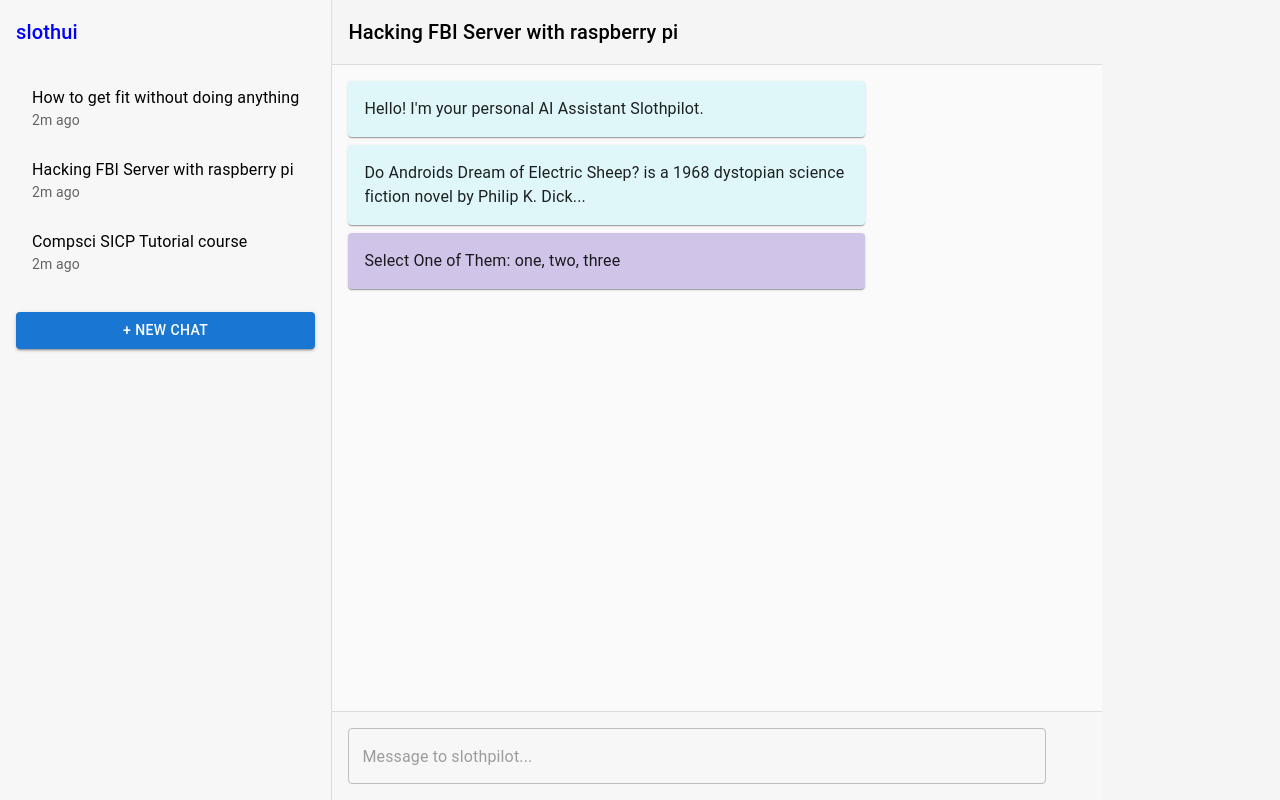
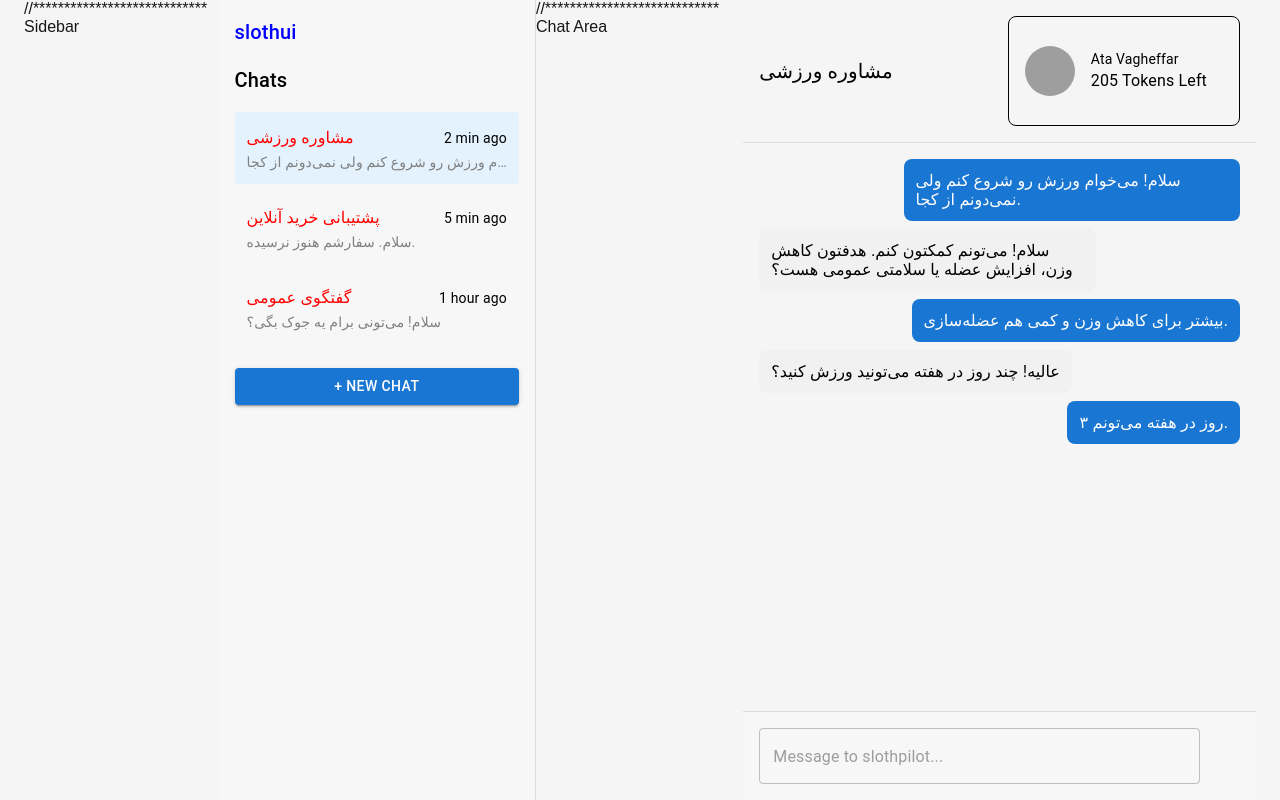
Before and after one commit to Atavagheffar/chatbot-ui, a Next.js app: page /chat in a window 1280 px wide. Built offline with nearby package versions, Linux system fonts and the light colour scheme; grey boxes are pictures that could not be loaded; some icons are missing.

Commit message:
dynamic chats with arrays + styles

```diff
--- a/src/app/chat/page.jsx
+++ b/src/app/chat/page.jsx
@@ -13,41 +13,145 @@ import {
   Paper,
   Avatar,
   Button,
+  Container,
 } from "@mui/material";
 import SendIcon from "@mui/icons-material/Send";
 
+// const sampleConversations = [
+//   {
+//     id: 1,
+//     title: "مشاوره ورزشی",
+//     messages: [
+//       {
+//         sender: "user",
+//         text: "سلام! می‌خوام ورزش رو شروع کنم ولی نمی‌دونم از کجا.",
+//       },
+//       {
+//         sender: "ai",
+//         text: "سلام! می‌تونم کمکتون کنم. هدفتون کاهش وزن، افزایش عضله یا سلامتی عمومی هست؟",
+//       },
+//       { sender: "user", text: "بیشتر برای کاهش وزن و کمی هم عضله‌سازی." },
+//       { sender: "ai", text: "عالیه! چند روز در هفته می‌تونید ورزش کنید؟" },
+//       { sender: "user", text: "۳ روز در هفته می‌تونم." },
+//     ],
+//   },
+//   {
+//     id: 2,
+//     title: "پشتیبانی خرید آنلاین",
+//     messages: [
+//       { sender: "user", text: "سلام. سفارشم هنوز نرسیده." },
+//       { sender: "ai", text: "سلام! شماره سفارش رو لطفاً ارسال می‌کنید؟" },
+//       { sender: "user", text: "#12345" },
+//       {
+//         sender: "ai",
+//         text: "ممنون! سفارش شما در حال ارسال است و فردا تحویل داده می‌شود.",
+//       },
+//       { sender: "user", text: "خیلی ممنون از راهنمایی." },
+//     ],
+//   },
+//   {
+//     id: 3,
+//     title: "گفتگوی عمومی",
+//     messages: [
+//       { sender: "user", text: "سلام! می‌تونی برام یه جوک بگی؟" },
+//       {
+//         sender: "ai",
+//         text: "البته! چرا کامپیوتر به دکتر رفت؟ چون ویروس گرفته بود 😄",
+//       },
+//       { sender: "user", text: "😂 خوب بود! یکی دیگه بگو." },
+//       {
+//         sender: "ai",
+//         text: "حتماً! چرا برنامه‌نویس‌ها همیشه قهوه می‌خورند؟ چون بدون کافئین نمی‌تونن دیباگ کنن!",
+//       },
+//       { sender: "user", text: "حرف حسابه 😄" },
+//     ],
+//   },
+// ];
+
 export default function ChatPage() {
-  const [messages, setMessages] = useState([
+  const sampleConversations = [
     {
-      sender: "bot",
-      text: "Hello! I'm your personal AI Assistant Slothpilot.",
+      id: 1,
+      title: "مشاوره ورزشی",
+      updatetime: "2 min ago",
+      messages: [
+        {
+          sender: "user",
+          text: "سلام! می‌خوام ورزش رو شروع کنم ولی نمی‌دونم از کجا.",
+        },
+        {
+          sender: "ai",
+          text: "سلام! می‌تونم کمکتون کنم. هدفتون کاهش وزن، افزایش عضله یا سلامتی عمومی هست؟",
+        },
+        { sender: "user", text: "بیشتر برای کاهش وزن و کمی هم عضله‌سازی." },
+        { sender: "ai", text: "عالیه! چند روز در هفته می‌تونید ورزش کنید؟" },
+        { sender: "user", text: "۳ روز در هفته می‌تونم." },
+      ],
     },
     {
-      sender: "bot",
-      text: "Do Androids Dream of Electric Sheep? is a 1968 dystopian science fiction novel by Philip K. Dick...",
+      id: 2,
+      title: "پشتیبانی خرید آنلاین",
+      updatetime: "5 min ago",
+      messages: [
+        { sender: "user", text: "سلام. سفارشم هنوز نرسیده." },
+        { sender: "ai", text: "سلام! شماره سفارش رو لطفاً ارسال می‌کنید؟" },
+        { sender: "user", text: "#12345" },
+        {
+          sender: "ai",
+          text: "ممنون! سفارش شما در حال ارسال است و فردا تحویل داده می‌شود.",
+        },
+        { sender: "user", text: "خیلی ممنون از راهنمایی." },
+      ],
     },
-    { sender: "user", text: "Select One of Them: one, two, three" },
-  ]);
+    {
+      id: 3,
+      title: "گفتگوی عمومی",
+      updatetime: "1 hour ago",
+      messages: [
+        { sender: "user", text: "سلام! می‌تونی برام یه جوک بگی؟" },
+        {
+          sender: "ai",
+          text: "البته! چرا کامپیوتر به دکتر رفت؟ چون ویروس گرفته بود 😄",
+        },
+        { sender: "user", text: "😂 خوب بود! یکی دیگه بگو." },
+        {
+          sender: "ai",
+          text: "حتماً! چرا برنامه‌نویس‌ها همیشه قهوه می‌خورند؟ چون بدون کافئین نمی‌تونن دیباگ کنن!",
+        },
+        { sender: "user", text: "حرف حسابه 😄" },
+      ],
+    },
+  ];
+  //   const [currentChat, setCurrentChat] = useState(sampleConversations[0]);
+
+  const [conversations, setConversations] = useState(sampleConversations);
+  const [currentChat, setCurrentChat] = useState(sampleConversations[0]);
+
+  //   ****************************************************
+
   const [newMessage, setNewMessage] = useState("");
-
-  const chats = [
-    { id: 1, title: "How to get fit without doing anything", time: "2m ago" },
-    { id: 2, title: "Hacking FBI Server with raspberry pi", time: "2m ago" },
-    { id: 3, title: "Compsci SICP Tutorial course", time: "2m ago" },
-  ];
 
   const handleSend = () => {
     if (newMessage.trim() === "") return;
     setMessages([...messages, { sender: "user", text: newMessage }]);
     setNewMessage("");
   };
-
+  // **********************************************************
   return (
-    <Grid
-      container
-      sx={{ height: "100vh", width: "100vw", backgroundColor: "whiteSmoke" }}
+    <Container
+      maxWidth={false}
+      sx={{
+        display: "flex",
+        flexDirection: "row",
+        // gap: 1,
+        justifyContent: "flex-start",
+        // alignItems: "flex-start",
+        height: "100dvh",
+        width: "100%",
+        backgroundColor: "whiteSmoke",
+      }}
     >
-      {/* Sidebar */}
+      //**************************** Sidebar
       <Grid
         item
         xs={3}
@@ -60,23 +164,66 @@ export default function ChatPage() {
         <Typography variant="h6" sx={{ mb: 2, color: "blue" }}>
           slothui
         </Typography>
-        <List>
-          {chats.map((chat) => (
-            <ListItem button key={chat.id}>
+        <Box>
+          <Typography variant="h6" sx={{ mb: 2, color: "black" }}>
+            Chats
+          </Typography>
+          {conversations.map((chat) => (
+            <Box
+              key={chat.id}
+              onClick={() => setCurrentChat(chat)}
+              sx={{
+                p: 1.5,
+                mb: 1,
+                borderRadius: 1,
+                cursor: "pointer",
+                bgcolor: currentChat.id === chat.id ? "#e3f2fd" : "#f7f7f7",
+                "&:hover": { bgcolor: "#e0e0e0" },
+              }}
+            >
+              <Box
+                sx={{
+                  display: "flex",
+                  alignItems: "center",
+                  justifyContent: "space-between",
+                }}
+              >
+                <Typography variant="subtitle1" sx={{ color: "red" }}>
+                  {chat.title}
+                </Typography>
+                <Typography variant="body2" sx={{ color: "black" }}>
+                  {chat.updatetime}
+                </Typography>
+              </Box>
+              <Typography variant="body2" color="gray" noWrap>
+                {chat.messages[0].text}
+              </Typography>
+            </Box>
+          ))}
+        </Box>
+
+        {/* <List>
+          {sampleConversations.map((Chat) => (
+            <ListItem button key={Chat.id}>
               <ListItemText
-                primary={chat.title}
-                secondary={chat.time}
-                sx={{ color: "black" }}
+                primary={Chat.title}
+                secondary={Chat.updatetime}
+                sx={{
+                  display: "flex",
+                  flexDirection: "row",
+                  justifyContent: "space-between",
+                  alignItems: "center",
+                  color: "black",
+                }}
               />
             </ListItem>
           ))}
-        </List>
+        </List> */}
         <Button variant="contained" fullWidth sx={{ mt: 2 }}>
           + New Chat
         </Button>
       </Grid>
-
-      {/* Chat Area */}
+      //**************************** Chat Area
       <Grid
         item
         xs={9}
@@ -86,27 +233,69 @@ export default function ChatPage() {
           color: "black",
         }}
       >
-        <Box sx={{ p: 2, borderBottom: "1px solid #ddd" }}>
-          <Typography variant="h6">
-            Hacking FBI Server with raspberry pi
-          </Typography>
+        <Box
+          sx={{
+            p: 2,
+            borderBottom: "1px solid #ddd",
+            display: "flex",
+            flexDirection: "row",
+            justifyContent: "space-between",
+            alignItems: "center",
+          }}
+        >
+          <Typography variant="h6">{currentChat.title}</Typography>
+          <Box
+            sx={{
+              p: 2,
+              border: "1px solid black",
+              borderRadius: "8px",
+              display: "flex",
+              flexDirection: "row",
+              justifyContent: "space-between",
+              alignItems: "center",
+            }}
+          >
+            <Box sx={{ width: 50, height: 50 }}>
+              <img
+                src="https://avatar.iran.liara.run/public"
+                style={{
+                  width: "100%",
+                  height: "100%",
+                  objectFit: "cover",
+                  borderRadius: "50%",
+                }}
+              />
+            </Box>
+            <Box sx={{ p: 2 }}>
+              <Typography variant="body2">Ata Vagheffar</Typography>
+              <Typography>205 Tokens Left</Typography>
+            </Box>
+          </Box>
         </Box>
 
-        {/* Messages */}
-        <Box sx={{ flex: 1, p: 2, overflowY: "auto", bgcolor: "#fafafa" }}>
-          {messages.map((msg, index) => (
-            <Paper
+        <Box sx={{ flex: 1, p: 2, overflowY: "auto" }}>
+          {currentChat.messages.map((msg, index) => (
+            <Box
               key={index}
               sx={{
-                p: 2,
                 mb: 1,
-                maxWidth: "70%",
-                bgcolor: msg.sender === "bot" ? "#e0f7fa" : "#d1c4e9",
-                alignSelf: msg.sender === "user" ? "flex-end" : "flex-start",
+                display: "flex",
+                justifyContent:
+                  msg.sender === "user" ? "flex-end" : "flex-start",
               }}
             >
-              <Typography variant="body1">{msg.text}</Typography>
-            </Paper>
+              <Box
+                sx={{
+                  bgcolor: msg.sender === "user" ? "#1976d2" : "#f1f1f1",
+                  color: msg.sender === "user" ? "#fff" : "#000",
+                  p: 1.5,
+                  borderRadius: 2,
+                  maxWidth: "70%",
+                }}
+              >
+                {msg.text}
+              </Box>
+            </Box>
           ))}
         </Box>
 
@@ -130,6 +319,6 @@ export default function ChatPage() {
           </IconButton>
         </Box>
       </Grid>
-    </Grid>
+    </Container>
   );
 }
--- a/src/app/globals.css
+++ b/src/app/globals.css
@@ -1,6 +1,8 @@
 :root {
   --background: #ffffff;
   --foreground: #171717;
+  width: 100%;
+  height: 100%;
   /* --foreground: #76ddff; */
 }
 
```
